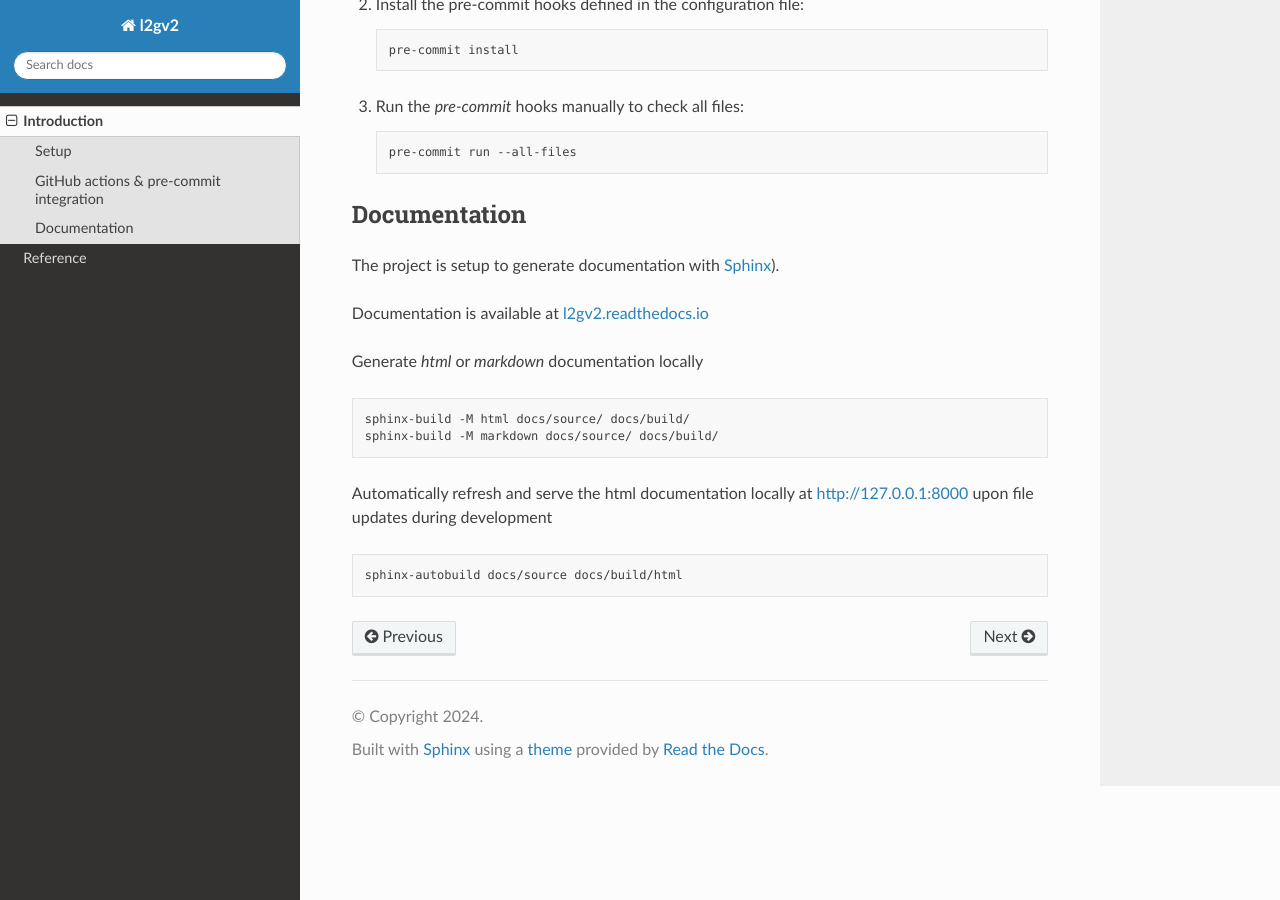
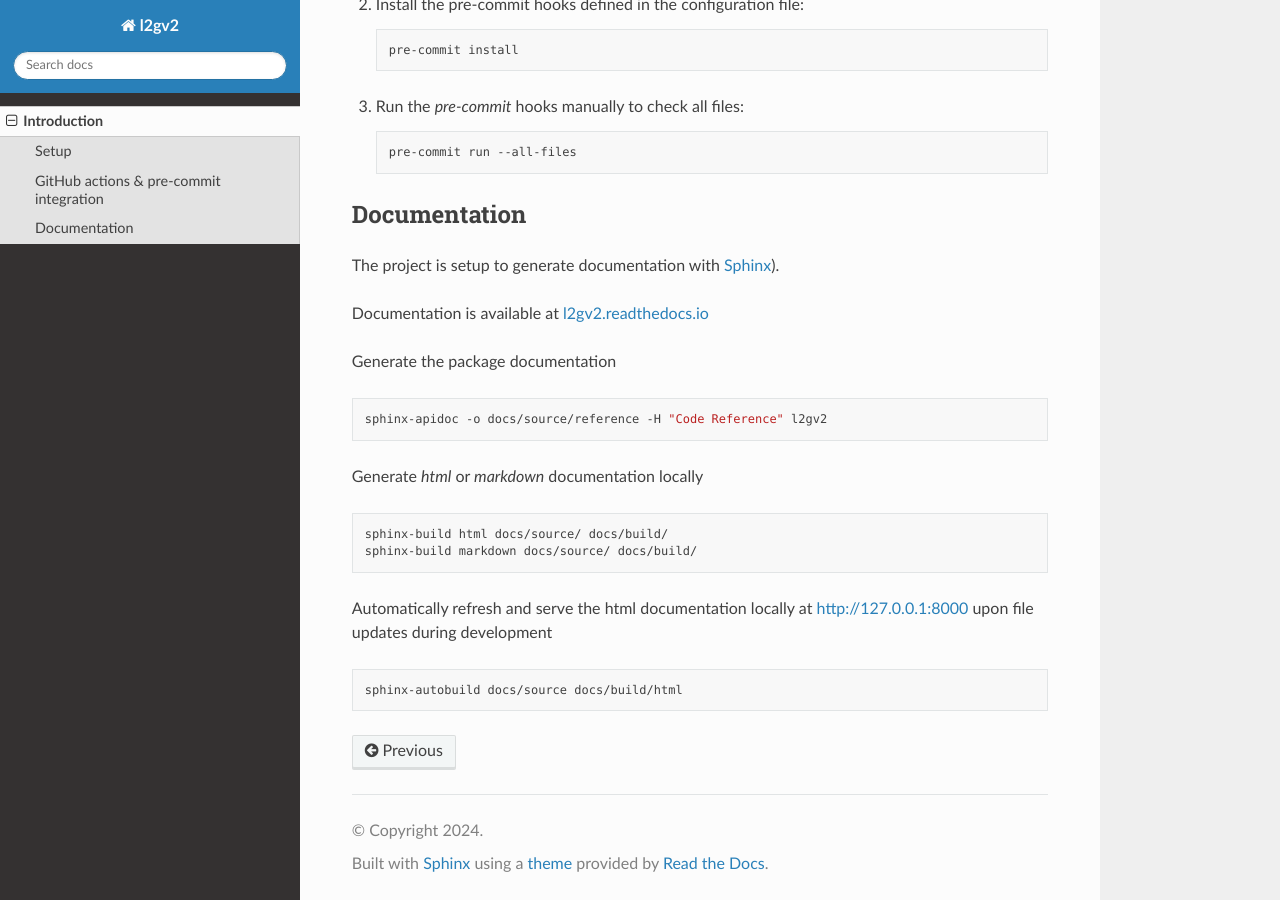
Before and after one commit to OxfordRSE/L2Gv2, a Sphinx documentation site: the page built from docs/source/intro.rst, in a window 1280 px wide and 900 px high, scrolled down 1296 px. Built offline with Sphinx 7.4.7 and the Read the Docs theme 3.1.0, drawn with Linux system fonts in a browser that asks for light colours; pages that are not in the unit, such as notebooks, are missing from menus.

Commit message:
Update documentation.

```diff
--- a/docs/source/index.rst
+++ b/docs/source/index.rst
@@ -10,4 +10,4 @@ l2gv2 documentation
    :maxdepth: 5
 
    intro
-   code
+   reference/modules
--- a/docs/source/intro.rst
+++ b/docs/source/intro.rst
@@ -72,12 +72,18 @@ The project is setup to generate documentation with `Sphinx <https://www.sphinx-
 
 Documentation is available at `l2gv2.readthedocs.io <https://l2gv2.readthedocs.io>`_
 
+Generate the package documentation
+
+.. code-block:: bash
+
+   sphinx-apidoc -o docs/source/reference -H "Code Reference" l2gv2
+
 Generate `html` or `markdown` documentation locally
 
 .. code-block:: bash
 
-   sphinx-build -M html docs/source/ docs/build/
-   sphinx-build -M markdown docs/source/ docs/build/
+   sphinx-build html docs/source/ docs/build/
+   sphinx-build markdown docs/source/ docs/build/
 
 Automatically refresh and serve the html documentation locally at `http://127.0.0.1:8000 <http://127.0.0.1:8000>`_ upon file updates during development
 
```
Also changed, not shown: docs/source/code.rst (deleted, +0 -13 lines), .readthedocs.yaml.
